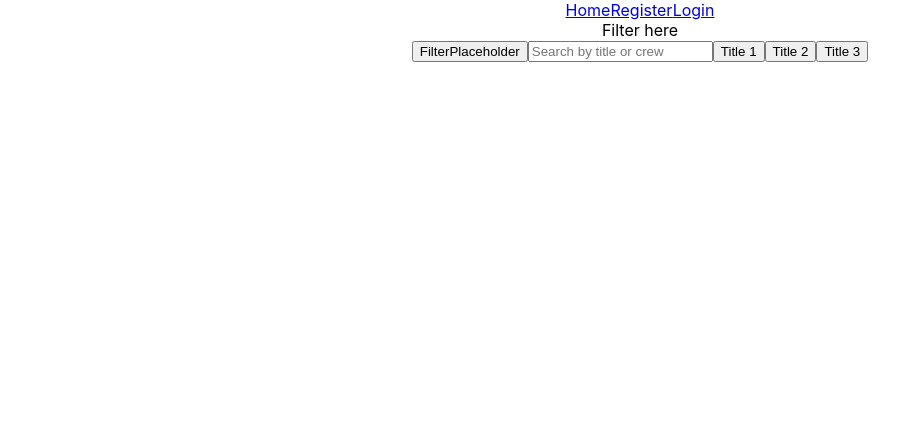
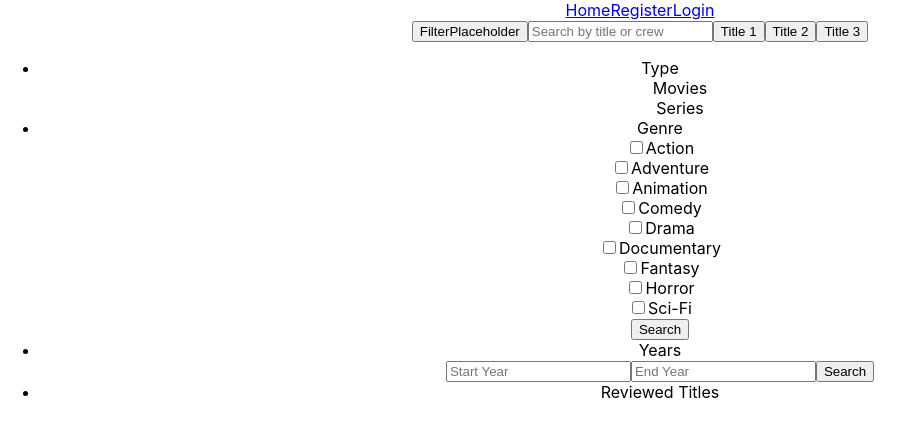
Before and after one commit to henry-chau16/movie_maps, a React (Create React App) app in the folder frontend/: page / in a window 1280 px wide. Both pictures are taken after a click on the button "FilterPlaceholder". Shown: the top 436 px of the page, without its empty margins (0-914 px from the left). Built offline with nearby package versions, Linux system fonts and the light colour scheme.

Commit message:
removed context to be used later

```diff
--- a/frontend/src/App.js
+++ b/frontend/src/App.js
@@ -7,13 +7,11 @@ import TitleInfo from './pages/TitlePage';
 import ReviewPage from './pages/ReviewPage';
 import React from 'react';
 import { BrowserRouter, Routes, Route } from 'react-router-dom';
-import { ApiProvider } from './context/ApiContext';
 
 function App() {
   return (
     <div className="App">
       <BrowserRouter>
-        <ApiProvider>
         <Routes>
           <Route path = "/" element = {<Home/>}></Route>
           <Route path = "/login" element = {<Login/>}></Route>
@@ -21,7 +19,6 @@ function App() {
           <Route path = "/title/:titleId" element = {<TitleInfo/>}></Route>
           <Route path = "/review" element = {<ReviewPage/>}></Route> {/*Make dynamic later. */}
         </Routes>
-        </ApiProvider>
       </BrowserRouter>
     </div>
   );
--- a/frontend/src/context/ApiContext.js
+++ b/frontend/src/api/ApiFunctions.js
@@ -1,12 +1,6 @@
-import React, {createContext} from 'react';
+//Context not needed here, use it for authentication instead
 
-/* Creates a context object, which providing values with ApiProvider containing API calls
-and passes it to children. Reduces use of props. */
-
-const ApiContext = createContext();
-
-export const ApiProvider = ({children}) => {
-    //insert functions here. later for authentication
+export default function ApiFunctions() {
     const backendUrl = 'http://localhost:8000'
     //Too much data currently. Try to filter out the movies or just episodes if not possible
     /*
@@ -30,7 +24,7 @@ export const ApiProvider = ({children}) => {
         }
     }
 
-    const enterByTitle = async(titleID) => {
+    const enterTitle = async(titleID) => {
         try {
             const response = await fetch(backendUrl + `/${titleID}`);
             const data = await response.json();
@@ -39,15 +33,4 @@ export const ApiProvider = ({children}) => {
           console.error('There was a problem with the fetch operation:', error);
         }
     }
-
-    const contextData = {
-        searchByTitle: searchByTitle,
-        enterByTitle: enterByTitle
-    }
-
-    return (
-        <ApiContext.Provider value ={contextData}>
-            {children}
-        </ApiContext.Provider>
-    )
 }
--- a/frontend/src/components/Filter.js
+++ b/frontend/src/components/Filter.js
@@ -1,5 +1,34 @@
 export default function Filter() {
     return (
-        <div>Filter here</div>
+        <div className = "filter">
+            <ul>
+                <li>Type</li>
+                    <ul>Movies</ul>
+                    <ul>Series</ul>
+                <li>Genre</li>
+                <form>
+                    {['Action', 'Adventure', 'Animation', 'Comedy', 'Drama', 'Documentary', 'Fantasy', 'Horror', 'Sci-Fi'].map((genre) => (
+                        <div key={genre}>
+                            <input type="checkbox" id={genre} />
+                            <label htmlFor={genre}>{genre}</label>
+                        </div>
+                    ))}
+                    <input type="submit" value="Search"/>
+                </form>
+                <li>Years</li>
+                <form>
+                    <input
+                    type = "text"
+                    placeholder = "Start Year"
+                    />
+                    <input
+                    type = "text"
+                    placeholder = "End Year"
+                    />
+                    <input type="submit" value="Search"/>
+                </form>
+                <li>Reviewed Titles</li>
+            </ul>
+        </div>
     )
 }
--- a/frontend/src/pages/Home.js
+++ b/frontend/src/pages/Home.js
@@ -5,6 +5,8 @@ import { Link } from "react-router-dom";
 
 export default function Home() {
     const[openFilter, setOpenFilter] = useState(false);
+    const[searchQuery, setSearchQuery] = useState('');
+
     const [titles, setTitles] = useState([
         { id: 1, name: "Title 1" },
         { id: 2, name: "Title 2" },
@@ -16,18 +18,25 @@ export default function Home() {
         console.log("filter button clicked")
     }
 
+    async function handleEnterTitle() {
+
+    }
+
     return (
         <div className = "Home">
             <Navigation/>
-            {openFilter && <Filter/>}
             <button onClick = {() => handleOpenFilter()}>FilterPlaceholder</button>
             <input
                 type = "text"
                 placeholder = "Search by title or crew"
                 onKeyDown={(event) => {
                     if (event.key === 'Enter') {
-                        console.log("Enter key clicked")
+                        event.preventDefault();
+                        handleEnterTitle();
                     }
+                }}
+                onChange={event => {
+                    setSearchQuery(event.target.value);
                 }}
             />
             {titles && titles.map((title) => (
@@ -35,6 +44,7 @@ export default function Home() {
                     <button>{title.name}</button>
                 </Link>
             ))}
+             {openFilter && <Filter/>}
         </div>
     )
 }
```
Lines whose indentation alone changed are shown as unchanged.
